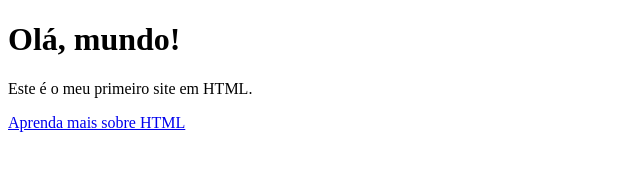
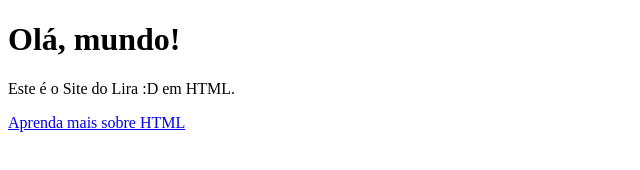
Before and after one commit to Rafael-Lira937/primeiro-projeto, a plain HTML site: page index.html in a window 1280 px wide. Shown: the full height of the page, 0-640 px from the left. Drawn offline with Linux system fonts and the light colour scheme.

Commit message:
Add files via upload

```diff
--- a/index.html
+++ b/index.html
@@ -2,11 +2,11 @@
 <html lang="pt-BR">
 <head>
   <meta charset="UTF-8">
-  <title>Meu Primeiro Site</title>
+  <title>Site do Lira :D</title>
 </head>
 <body>
   <h1>Olá, mundo!</h1>
-  <p>Este é o meu primeiro site em HTML.</p>
+  <p>Este é o Site do Lira :D em HTML.</p>
   <a href="https://developer.mozilla.org/pt-BR/docs/Web/HTML">Aprenda mais sobre HTML</a>
 </body>
 </html>
```
